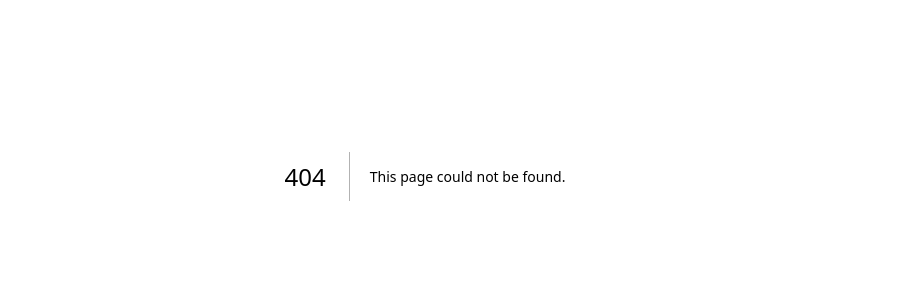
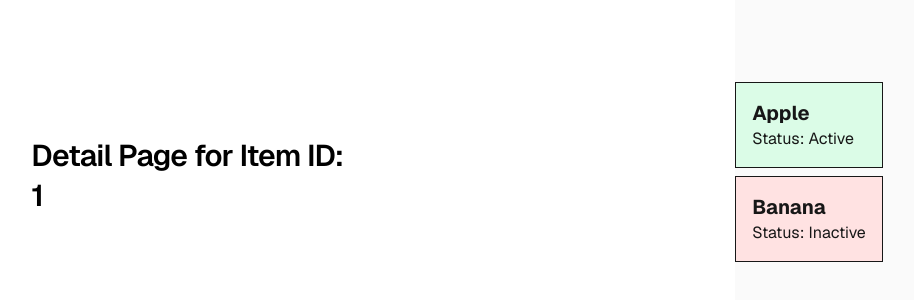
Before and after one commit to krystofmatejka/Frontend-Homework, a Next.js app: page /detail/1 in a window 1280 px wide. Before the commit this address had no page. Shown: the part 224-524 px from the top of the page, without its empty margins (215-1129 px from the left). Built offline with nearby package versions, Linux system fonts and the light colour scheme.

Commit message:
add detail

```diff
--- /dev/null
+++ b/app/detail/[id]/page.tsx
@@ -0,0 +1,65 @@
+import { Suspense } from "react";
+
+type Item = {
+  id: string;
+  title: string;
+  isActive: boolean;
+}
+
+async function fetchListItems(id: string): Promise<Item[]> {
+  await new Promise((resolve) => setTimeout(resolve, 500));
+
+  if (id === "1") {
+    return [
+      { id: "1", title: "Apple", isActive: true },
+      { id: "2", title: "Banana", isActive: false },
+    ];
+  }
+  if (id === "2") {
+    return [
+      { id: "3", title: "Corn", isActive: true },
+      { id: "4", title: "Tomato", isActive: true },
+      { id: "5", title: "Guacamole", isActive: false },
+    ];
+  }
+  if (id === "failed") {
+    throw new Error("Failed to fetch items.");
+  }
+  return [];
+}
+
+async function DetailList({ id }: { id: string }) {
+  try {
+    const items = await fetchListItems(id);
+
+    return (
+      <div>
+        {items.map((item) => {
+          return (<div key={item.id} className={`p-4 mb-2 border ${item.isActive ? 'bg-green-100' : 'bg-red-100'}`}>
+            <h2 className="text-xl font-bold">{item.title}</h2>
+            <p>Status: {item.isActive ? 'Active' : 'Inactive'}</p>
+          </div>);
+        })}
+      </div>
+    );
+  } catch (error) {
+    return <div className="text-red-500">Error loading items: {(error as Error).message}</div>;
+  }
+}
+
+export default async function DetailPage({ params }: { params: Promise<{ id: string }> }) {
+  const unwrappedParams = await params;
+
+  return (
+    <div className="flex min-h-screen items-center justify-center bg-zinc-50 font-sans dark:bg-black">
+      <main className="flex min-h-screen w-full max-w-3xl flex-col items-center justify-center py-32 px-16 bg-white dark:bg-black sm:items-start">
+        <h1 className="max-w-xs text-3xl font-semibold leading-10 tracking-tight text-black dark:text-zinc-50">
+          Detail Page for Item ID: {unwrappedParams.id}
+        </h1>
+      </main>
+      <Suspense fallback={<div>Loading...</div>}>
+        <DetailList id={unwrappedParams.id} />
+      </Suspense>
+    </div>
+  );
+}
```
